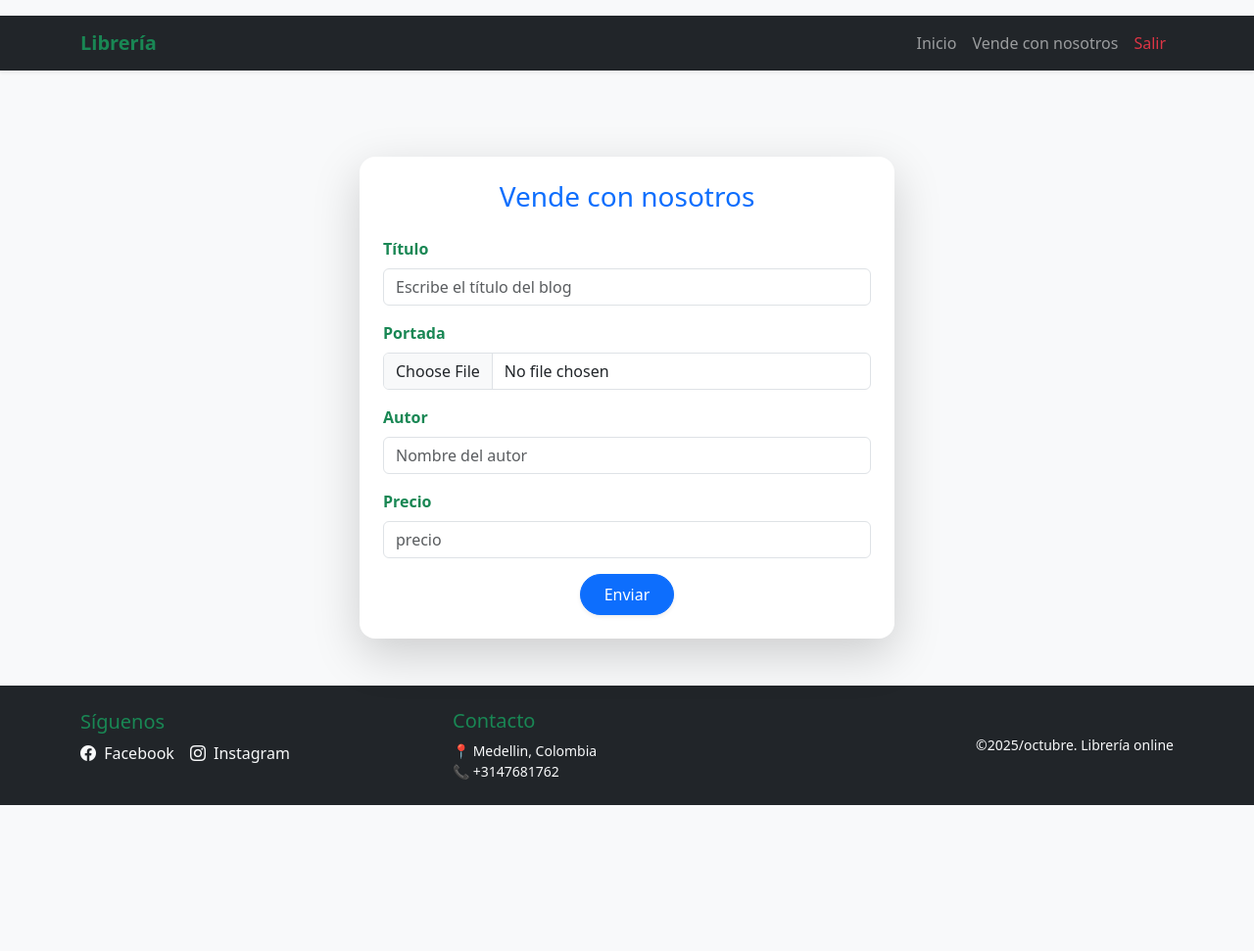
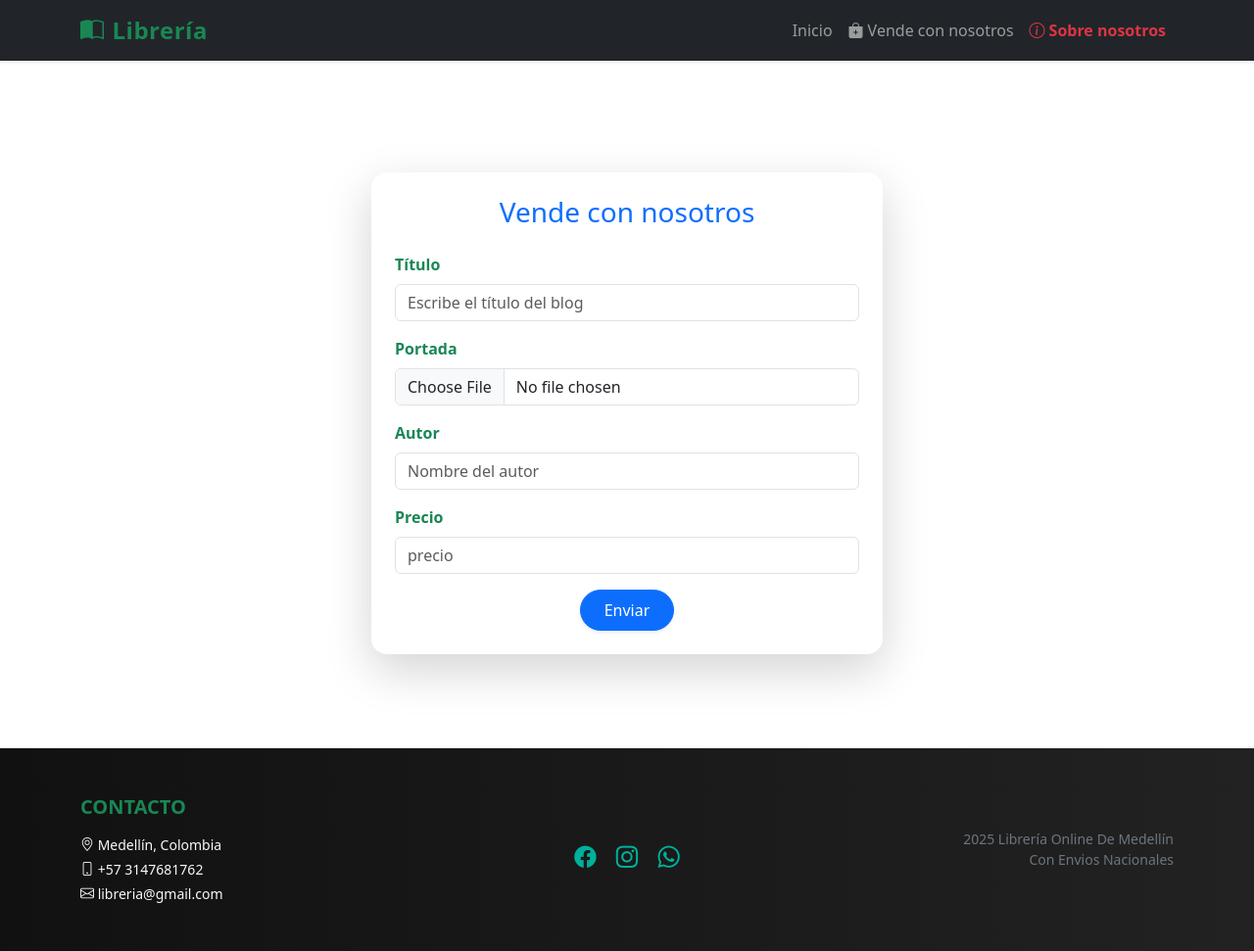
Before and after one commit to Jea111/BlogDjango, a Django app: page /agregarBlogs/ in a window 1280 px wide. Shown: the whole page at 98% size. Before the commit the page ends 822 px from the top, so only its background shows below. Run offline with Django 5.2, Linux system fonts and the light colour scheme.

Commit message:
Blog django

```diff
--- /dev/null
+++ b/blog/static/css/navbar.css
@@ -0,0 +1,36 @@
+.navbar {
+  transition: all 0.3s ease-in-out;
+}
+.navbar-brand {
+  font-size: 1.5rem;
+  letter-spacing: 0.5px;
+}
+.nav-link {
+  font-weight: 500;
+  transition: color 0.3s;
+}
+.nav-link:hover {
+  color: #00b09b !important;
+}
+
+footer {
+  background: linear-gradient(to right, #111, #222);
+}
+footer h5 {
+  font-weight: bold;
+  text-transform: uppercase;
+}
+footer .social-icons a {
+  color: #00b09b;
+  font-size: 1.4rem;
+  margin: 0 8px;
+  transition: all 0.3s ease;
+}
+footer .social-icons a:hover {
+  color: #96c93d;
+  transform: translateY(-3px);
+}
+
+body {
+  padding-top: 80px;
+}
--- a/blog/templates/blogs.html
+++ b/blog/templates/blogs.html
@@ -2,7 +2,7 @@
 Blog{% endblock %} {% block content %}
 <div class="container my-5">
   <div class="row justify-content-center">
-    <div class="col-12 col-md-8 col-lg-6">
+    <div class="col-12 col-md-8 col-lg-6 mt-4 mb-4 g-4 p-4">
       <div class="card shadow-lg border-0 rounded-4">
         <div class="card-body p-4">
           <h3 class="text-center text-primary mb-4">Vende con nosotros</h3>
--- a/blog/templates/form_user.html
+++ b/blog/templates/form_user.html
@@ -2,7 +2,7 @@
 Usuario{% endblock %} {% block content %}
 <div class="container my-5">
   <div class="row justify-content-center">
-    <div class="col-12 col-md-8 col-lg-6">
+    <div class="col-12 col-md-8 col-lg-6 mt-4 mb-4 g-4 p-4">
       <div class="card shadow-lg border-0 rounded-4">
         <div class="card-body p-4">
           <h3 class="text-center text-primary mb-4">Datos comprador</h3>
--- a/blog/templates/layout/navbar.html
+++ b/blog/templates/layout/navbar.html
@@ -1,25 +1,32 @@
+{% load static %}
 <!DOCTYPE html>
 <html lang="es">
   <head>
     <meta charset="UTF-8" />
     <meta name="viewport" content="width=device-width, initial-scale=1.0" />
-    <title>{% block title %}Libreria - Vende con nosotros{% endblock %}</title>
+    <title>{% block title %}Librería - Vende con nosotros{% endblock %}</title>
+
     <link
       href="https://cdn.jsdelivr.net/npm/bootstrap@5.3.3/dist/css/bootstrap.min.css"
       rel="stylesheet"
     />
+
+    <link
+      rel="stylesheet"
+      href="https://cdn.jsdelivr.net/npm/bootstrap-icons@1.11.1/font/bootstrap-icons.css"
+    />
+    <link rel="stylesheet" href="{% static 'css/navbar.css' %}" />
   </head>
-  <body class="bg-light">
-    <!-- Navbar -->
+
+  <body>
     <nav
-      class="navbar navbar-expand-lg navbar-dark bg-dark shadow-sm mt-sm-3 mb-sm-3"
+      class="navbar navbar-expand-lg navbar-dark bg-dark fixed-top shadow-sm"
     >
       <div class="container">
-        <a class="navbar-brand fw-bold text-success" href="{% url 'index' %}"
-          >Librería</a
-        >
+        <a class="navbar-brand fw-bold text-success" href="{% url 'index' %}">
+          <i class="bi bi-book-half me-2"></i>Librería
+        </a>
 
-        <!-- Botón del menú en pantallas pequeñas -->
         <button
           class="navbar-toggler"
           type="button"
@@ -32,68 +39,59 @@
           <span class="navbar-toggler-icon"></span>
         </button>
 
-        <!-- Enlaces -->
         <div class="collapse navbar-collapse" id="navbarNav">
           <ul class="navbar-nav ms-auto text-center">
             <li class="nav-item">
               <a class="nav-link" href="{% url 'index' %}">Inicio</a>
             </li>
             <li class="nav-item">
-              <a class="nav-link" href="{% url 'agregarBlogs' %}"
-                >Vende con nosotros</a
-              >
+              <a class="nav-link" href="{% url 'agregarBlogs' %}">
+                <i class="bi bi-bag-plus-fill me-1"></i>Vende con nosotros
+              </a>
             </li>
             <li class="nav-item">
-              <a class="nav-link text-danger" href="#">Salir</a>
+              <a class="nav-link text-danger fw-semibold" href="#abouh">
+                <i class="bi bi-info-circle me-1"></i>Sobre nosotros
+              </a>
             </li>
           </ul>
         </div>
       </div>
     </nav>
 
-    <br />
+    <main>{% block content %}{% endblock %}</main>
 
-    {% block content %} {% endblock %}
-
-    <footer class="bg-dark text-light mt-5 py-4">
+    <footer class="text-light mt-5 py-5">
       <div class="container">
-        <div class="row text-center text-md-start align-items-center">
-          <div class="col-md-4 mb-3 mb-md-0">
-            <h5 class="text-success">Síguenos</h5>
-            <ul
-              class="list-unstyled d-flex justify-content-center justify-content-md-start gap-3"
-            >
-              <li>
-                <a href="#" class="text-light text-decoration-none">
-                  <i class="bi bi-facebook me-1"></i> Facebook
-                </a>
-              </li>
-              <li>
-                <a href="#" class="text-light text-decoration-none">
-                  <i class="bi bi-instagram me-1"></i> Instagram
-                </a>
-              </li>
-            </ul>
+        <div class="row text-center text-md-start align-items-center gy-3">
+          <div class="col-md-4">
+            <h5 class="text-success mb-3">Contacto</h5>
+            <p class="mb-1 small">
+              <i class="bi bi-geo-alt"></i> Medellín, Colombia
+            </p>
+            <p class="mb-1 small"><i class="bi bi-phone"></i> +57 3147681762</p>
+            <p class="mb-0 small">
+              <i class="bi bi-envelope"></i> libreria@gmail.com
+            </p>
           </div>
 
-          <div class="col-md-4 mb-3 mb-md-0">
-            <h5 class="text-success">Contacto</h5>
-            <p class="mb-0 small">📍 Medellin, Colombia</p>
-            <p class="mb-0 small">📞 +3147681762</p>
+          <div class="col-md-4 text-center">
+            <div class="social-icons mt-3">
+              <a href="#"><i class="bi bi-facebook"></i></a>
+              <a href="#"><i class="bi bi-instagram"></i></a>
+              <a href="#"><i class="bi bi-whatsapp"></i></a>
+            </div>
           </div>
 
           <div class="col-md-4 text-center text-md-end">
-            <p class="small mb-0">&copy;2025/octubre. Librería online</p>
+            <p class="small mb-0 text-secondary">
+              2025 Librería Online De Medellín <br />Con Envios Nacionales
+            </p>
           </div>
         </div>
       </div>
     </footer>
 
-    <link
-      rel="stylesheet"
-      href="https://cdn.jsdelivr.net/npm/bootstrap-icons@1.11.1/font/bootstrap-icons.css"
-    />
-
     <script src="https://cdn.jsdelivr.net/npm/bootstrap@5.3.3/dist/js/bootstrap.bundle.min.js"></script>
   </body>
 </html>
```
Also changed, not shown: blog/static/js/script.js (+20 -0 lines), blog/templates/index.html (+49 -3 lines).
